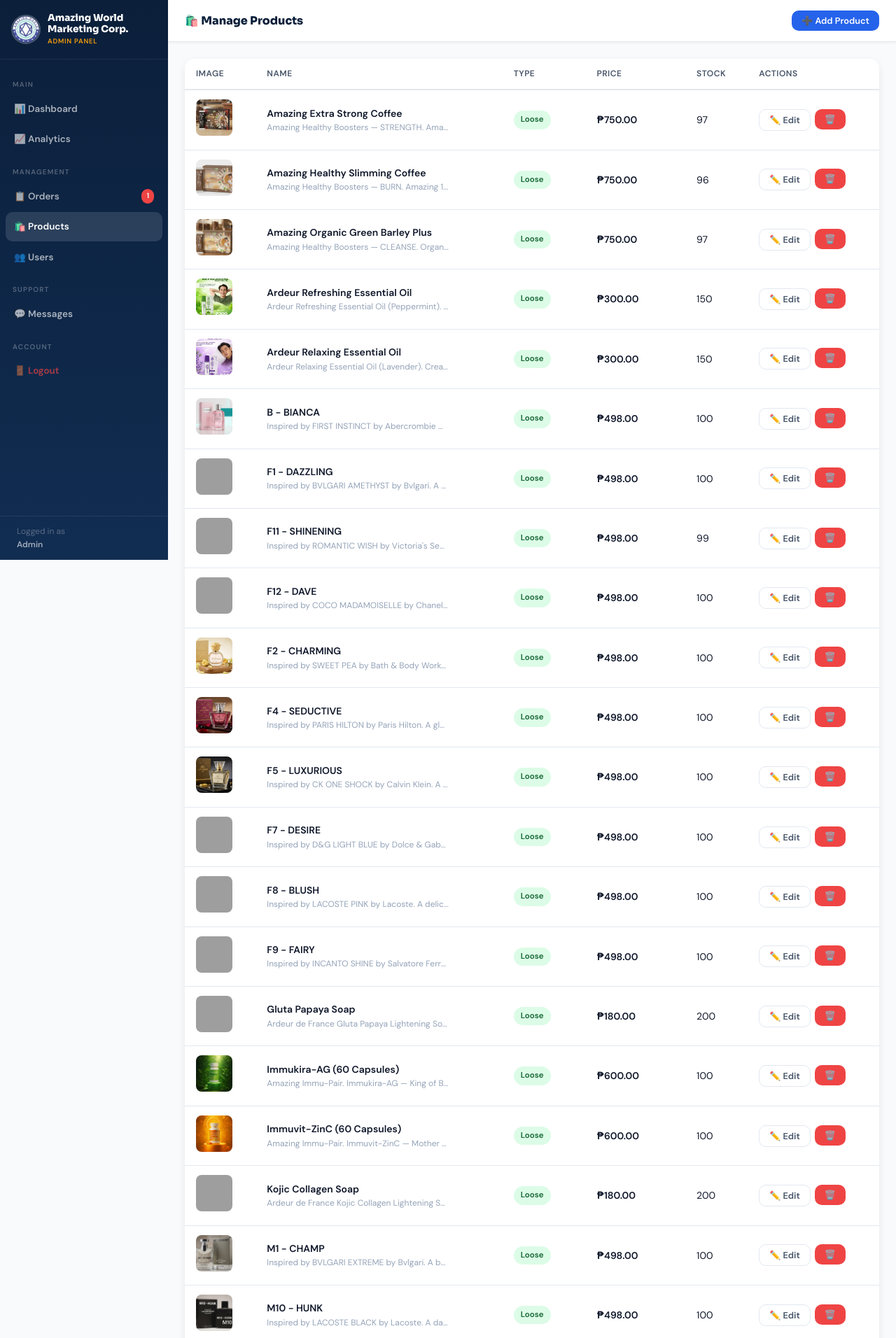
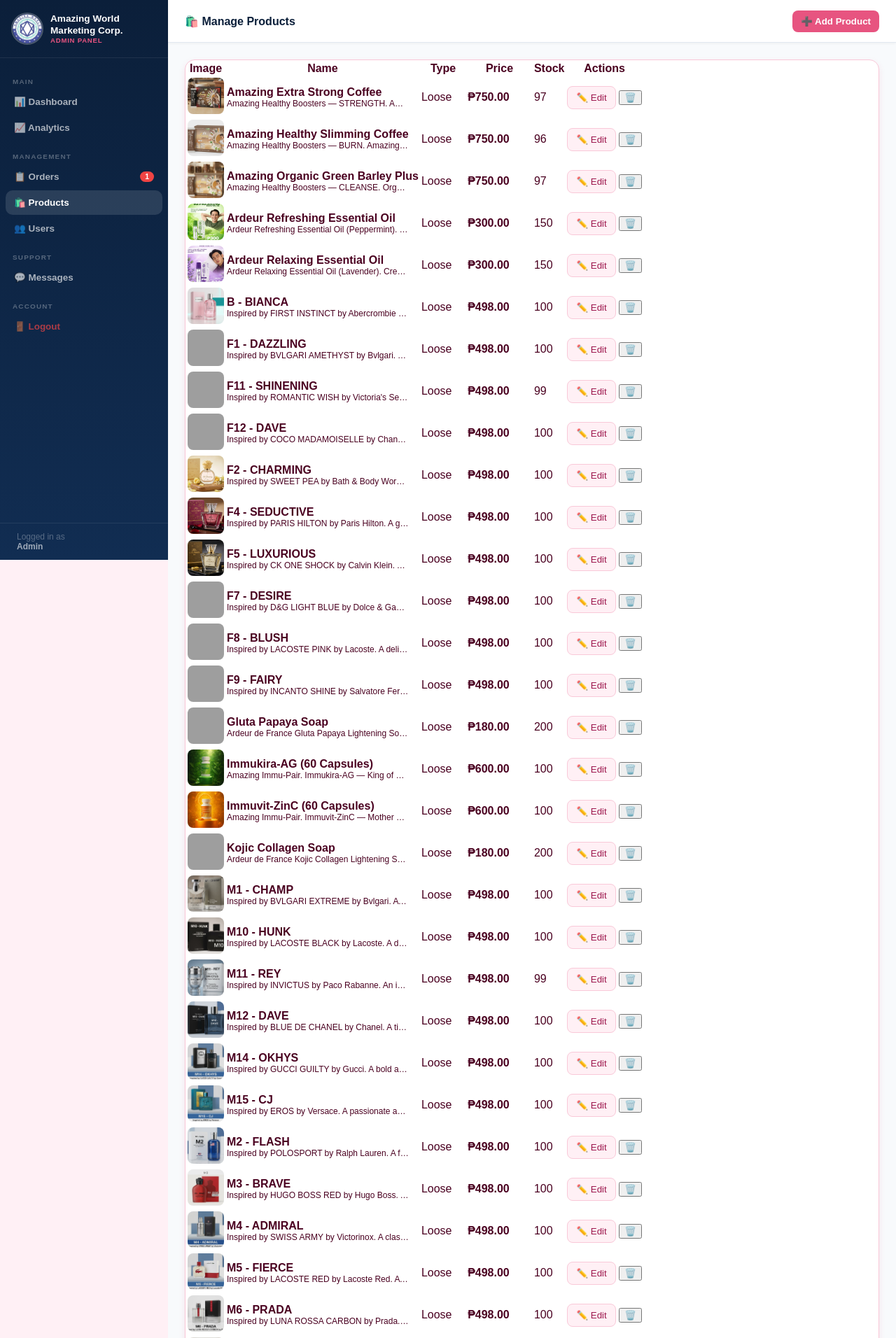
Before and after one commit to Vincent2004-Atis/An-Online-Digital-Ordering-System-with-Membership-Management, a PHP site: page /admin/manage_products.php in a window 1280 px wide. Shown: the top 1912 px of the page at 70% size. Run offline with PHP 8.4, Linux system fonts and the light colour scheme; the visitor is signed in with stand-in values (Sample User, id 1); data comes from the database, SQL or seed files in the repository; grey boxes are pictures that could not be loaded.

Commit message:
style.css

```diff
--- a/css/style.css
+++ b/css/style.css
@@ -1,99 +1,316 @@
-/* Amazing World Marketing Corporation — Main Stylesheet */
-@import url('https://fonts.googleapis.com/css2?family=Sora:wght@400;600;700;800&family=DM+Sans:wght@400;500;600&family=Plus+Jakarta+Sans:wght@400;500;600;700;800&display=swap');
-:root{--navy:#0b1f3a;--blue:#2563eb;--amber:#f59e0b;--green:#10b981;--red:#ef4444;--purple:#7c3aed;--border:#e2e8f0;--text:#0f172a;--text-2:#475569;--text-3:#94a3b8;--radius:14px;--shadow:0 4px 12px rgba(0,0,0,.08);--transition:.2s ease}
-*,*::before,*::after{box-sizing:border-box;margin:0;padding:0}
-body{font-family:'DM Sans','Plus Jakarta Sans',sans-serif;color:var(--text);line-height:1.6;background:#f8fafc}
-a{text-decoration:none;color:var(--blue)}
-img{max-width:100%}
-.section{padding:28px 0}
-.mb-24{margin-bottom:24px}
-.mt-16{margin-top:16px}
-/* NAVBAR */
-.navbar{background:var(--navy);box-shadow:0 2px 12px rgba(0,0,0,.2);position:sticky;top:0;z-index:100}
-.navbar-inner{max-width:1200px;margin:auto;padding:0 20px;display:flex;align-items:center;gap:20px;height:62px}
-.navbar-brand{display:flex;align-items:center;gap:10px;flex-shrink:0}
-.brand-text{display:flex;flex-direction:column}
-.brand-name{font-family:'Sora',sans-serif;font-weight:800;font-size:.85rem;color:#fff;line-height:1}
-.brand-sub{font-size:.6rem;color:var(--amber);font-weight:600;text-transform:uppercase;letter-spacing:.08em}
-.navbar-nav{display:flex;list-style:none;gap:4px;flex:1}
-.nav-link{display:flex;align-items:center;gap:6px;padding:8px 14px;border-radius:8px;color:rgba(255,255,255,.75);font-size:.84rem;font-weight:600;transition:all var(--transition)}
-.nav-link:hover,.nav-link.active{background:rgba(255,255,255,.12);color:#fff}
-.navbar-actions{display:flex;align-items:center;gap:10px;margin-left:auto}
-.member-badge{background:linear-gradient(135deg,#f59e0b,#d97706);color:#fff;font-size:.7rem;font-weight:700;padding:4px 12px;border-radius:20px}
-.cart-btn{display:flex;align-items:center;padding:8px 14px;background:rgba(255,255,255,.1);border-radius:10px;color:#fff;font-size:.85rem;font-weight:600;transition:all var(--transition);position:relative}
-.cart-btn:hover{background:rgba(255,255,255,.2)}
-/* FIX: badge now floats top-right of the cart button */
-.cart-badge{background:var(--amber);color:#fff;border-radius:50%;width:20px;height:20px;font-size:.7rem;font-weight:800;display:flex;align-items:center;justify-content:center;position:absolute;top:-8px;right:-8px;line-height:1}
-.profile-btn{display:flex;align-items:center;gap:8px;background:rgba(255,255,255,.1);border:none;border-radius:10px;padding:6px 12px;cursor:pointer;color:#fff;transition:all var(--transition)}
-.profile-btn:hover{background:rgba(255,255,255,.2)}
-.profile-avatar{width:30px;height:30px;border-radius:50%;background:linear-gradient(135deg,var(--blue),var(--purple));display:flex;align-items:center;justify-content:center;font-weight:800;font-size:.8rem;color:#fff;overflow:hidden;flex-shrink:0}
-.profile-avatar img{width:100%;height:100%;object-fit:cover}
-.profile-name{font-size:.82rem;font-weight:600}
-.profile-role{font-size:.65rem;font-weight:600;padding:2px 8px;border-radius:10px}
-.profile-role.member{background:rgba(245,158,11,.2);color:var(--amber)}
-.profile-role.non-member{background:rgba(255,255,255,.1);color:rgba(255,255,255,.6)}
-.profile-caret{font-size:.6rem;opacity:.5;margin-left:2px}
-.profile-dropdown{position:relative}
-.dropdown-menu{position:absolute;right:0;top:calc(100% + 8px);background:#fff;border-radius:14px;box-shadow:0 8px 32px rgba(0,0,0,.2);min-width:220px;padding:8px 0;opacity:0;pointer-events:none;transform:translateY(-8px);transition:all var(--transition);z-index:200}
-.profile-dropdown.open .dropdown-menu{opacity:1;pointer-events:all;transform:translateY(0)}
-.dropdown-header{padding:12px 16px;border-bottom:1px solid var(--border);margin-bottom:4px}
-.dh-name{font-weight:700;font-size:.9rem;color:var(--text)}
-.dh-email{font-size:.75rem;color:var(--text-3)}
-.dropdown-item{display:flex;align-items:center;gap:10px;padding:10px 16px;font-size:.85rem;color:var(--text-2);transition:all var(--transition)}
-.dropdown-item:hover{background:#f8fafc;color:var(--text)}
-.dropdown-item.danger{color:var(--red)}
-.dropdown-item.danger:hover{background:#fff1f2}
-.dropdown-divider{height:1px;background:var(--border);margin:4px 0}
-/* PAGE HERO */
-.page-hero{background:linear-gradient(135deg,var(--navy),#1a4070);color:#fff;padding:40px 24px;text-align:center}
-.page-hero h1{font-family:'Sora',sans-serif;font-size:2rem;font-weight:800;margin-bottom:8px}
-.page-hero p{opacity:.8;font-size:.95rem}
-/* CARDS */
-.card{background:#fff;border-radius:var(--radius);box-shadow:var(--shadow);overflow:hidden}
-.card-header{display:flex;justify-content:space-between;align-items:center;padding:16px 20px;border-bottom:1px solid var(--border);font-family:'Sora',sans-serif;font-weight:700;color:var(--text)}
-.card-body{padding:20px}
-/* BUTTONS */
-.btn{display:inline-flex;align-items:center;justify-content:center;gap:6px;padding:10px 20px;border-radius:10px;font-weight:600;font-size:.875rem;cursor:pointer;transition:all var(--transition);border:none;font-family:inherit}
-.btn-primary{background:var(--blue);color:#fff}.btn-primary:hover{background:#1d4ed8}
-.btn-outline{background:#fff;color:var(--text-2);border:1.5px solid var(--border)}.btn-outline:hover{border-color:var(--blue);color:var(--blue)}
-.btn-danger{background:var(--red);color:#fff}.btn-danger:hover{background:#dc2626}
-.btn-sm{padding:6px 14px;font-size:.8rem}
-/* FORMS */
-.form-control{width:100%;padding:10px 14px;border:1.5px solid var(--border);border-radius:10px;font-size:.875rem;outline:none;transition:.2s;font-family:inherit;background:#fff;color:var(--text)}
-.form-control:focus{border-color:var(--blue);box-shadow:0 0 0 3px rgba(37,99,235,.1)}
-.form-label{display:block;font-size:.75rem;font-weight:700;color:var(--text-2);margin-bottom:6px;text-transform:uppercase;letter-spacing:.04em}
-.form-group{margin-bottom:16px}
-.form-row{display:flex;gap:12px;flex-wrap:wrap}
-.form-row .form-group{flex:1;min-width:200px}
-.form-hint{font-size:.75rem;color:var(--text-3);margin-top:4px}
-/* BADGES */
-.badge{display:inline-flex;align-items:center;gap:4px;padding:4px 10px;border-radius:20px;font-size:.72rem;font-weight:700}
-.badge-green{background:#dcfce7;color:#166534}
-.badge-amber{background:#fef3c7;color:#92400e}
-.badge-blue{background:#dbeafe;color:#1e40af}
-.badge-gray{background:#f1f5f9;color:#475569}
-.badge-purple{background:#ede9fe;color:#5b21b6}
-/* TABLES */
-.table-wrap{overflow-x:auto}
-table{width:100%;border-collapse:collapse;font-size:.875rem}
-thead th{text-align:left;padding:12px 16px;border-bottom:2px solid var(--border);font-size:.75rem;font-weight:700;color:var(--text-2);text-transform:uppercase;letter-spacing:.04em;white-space:nowrap}
-tbody td{padding:13px 16px;border-bottom:1px solid var(--border);vertical-align:middle}
-tbody tr:last-child td{border-bottom:none}
-tbody tr:hover td{background:#fafafa}
-/* FILTER BAR */
-.filter-bar{display:flex;gap:6px;flex-wrap:wrap}
-.filter-tab{padding:7px 16px;border-radius:20px;font-size:.82rem;font-weight:600;color:var(--text-2);background:var(--border);transition:all var(--transition)}
-.filter-tab:hover,.filter-tab.active{background:var(--blue);color:#fff}
-.flex-between{display:flex;justify-content:space-between;align-items:center}
-/* TOASTS */
-#toast-container{position:fixed;bottom:24px;right:24px;z-index:9999;display:flex;flex-direction:column;gap:8px}
-.toast{background:#0f172a;color:#fff;padding:12px 20px;border-radius:12px;font-size:.875rem;font-weight:600;box-shadow:0 4px 20px rgba(0,0,0,.3);animation:slideIn .3s ease}
-.toast.success{background:#166534}.toast.error{background:#991b1b}
-@keyframes slideIn{from{transform:translateX(100px);opacity:0}to{transform:translateX(0);opacity:1}}
-/* ALERTS */
-.alert{padding:12px 16px;border-radius:10px;margin-bottom:16px;font-size:.875rem}
-.alert-success{background:#dcfce7;border:1px solid #4ade80;color:#166534}
-.alert-warning{background:#fffbeb;border:1px solid #fde68a;color:#92400e}
-.alert-danger{background:#fff1f2;border:1px solid #fca5a5;color:#991b1b}
-/* ACTION BUTTONS */
-.action-btns{display:flex;gap:6px}
+:root {
+  --primary: #e75480;
+  --primary-light: #f9a8c9;
+  --amber: #e75480;
+  --green: #a31689;
+  --border: #f9c8d8;
+  --radius: 14px;
+  --shadow: 0 4px 8px rgba(231,84,128,.15);
+  --transition: .25s ease;
+}
+body {
+  font-family: 'Plus Jakarta Sans','Sora',sans-serif;
+  margin: 0;
+  background: #fff0f5 !important;
+  color: #4a0020 !important;
+}
+.page-hero {
+  background: linear-gradient(135deg, #0b1f3a, #1a4070) !important;
+  color: #fff;
+  padding: 40px 24px;
+  text-align: center;
+}
+.page-hero h1 {
+  font-size: 1.8rem;
+  font-weight: 800;
+  margin: 0 0 8px;
+  color: #fff;
+}
+.page-hero p {
+  color: #8ab0d4;
+  margin: 0;
+}
+
+/* ── BANNERS ── */
+.member-banner {
+  display: flex; align-items: center; gap: 12px;
+  padding: 16px 20px; border-radius: var(--radius);
+  background: #fce7f3 !important;
+  border: 1px solid #f9c8d8 !important;
+  transition: all var(--transition);
+  margin-bottom: 24px;
+}
+.member-banner:hover { transform: translateY(-2px); box-shadow: 0 6px 12px rgba(231,84,128,.2) !important; }
+.member-banner-icon { font-size: 2rem; }
+.member-banner-text h4 { margin: 0; font-size: 1rem; color: #4a0020 !important; }
+.member-banner-text p  { margin: 2px 0 0; font-size: .875rem; color: #9d174d !important; }
+
+/* ── UPGRADE STRIP ── */
+.upgrade-strip {
+  background: linear-gradient(135deg, #fce7f3, #fdf2f8);
+  border: 1px solid #f9a8c9;
+  border-radius: var(--radius);
+  padding: 20px 24px;
+  display: flex; align-items: center;
+  justify-content: space-between;
+  gap: 16px; flex-wrap: wrap;
+  margin-bottom: 24px;
+}
+.upgrade-strip-left { display: flex; align-items: center; gap: 14px; }
+.upgrade-strip-icon { font-size: 2.4rem; }
+.upgrade-strip-text h4 { margin: 0 0 4px; font-size: 1.05rem; color: #4a0020; font-weight: 700; }
+.upgrade-strip-text p  { margin: 0; font-size: .83rem; color: #9d174d; }
+.upgrade-strip-text p span { color: #e75480; font-weight: 600; }
+.btn-upgrade {
+  background: linear-gradient(135deg, #e75480, #c9185b);
+  color: #fff !important; border: none; border-radius: 10px;
+  padding: 10px 22px; font-weight: 700; font-size: .88rem;
+  cursor: pointer; text-decoration: none;
+  display: inline-flex; align-items: center; gap: 6px;
+  white-space: nowrap; transition: all var(--transition);
+  box-shadow: 0 4px 12px rgba(231,84,128,.35);
+}
+.btn-upgrade:hover {
+  background: linear-gradient(135deg, #f472b6, #e75480);
+  transform: translateY(-2px);
+  box-shadow: 0 6px 18px rgba(231,84,128,.5);
+}
+
+/* ── PRODUCT GRID ── */
+.product-grid {
+  display: grid;
+  grid-template-columns: repeat(auto-fill, minmax(250px, 1fr));
+  gap: 10px;
+}
+.product-card {
+  background: #fff !important;
+  border: 1px solid #f9c8d8 !important;
+  border-radius: var(--radius);
+  overflow: hidden;
+  display: flex; flex-direction: column;
+  transition: all var(--transition);
+  position: relative;
+}
+.product-card:hover { transform: translateY(-3px); box-shadow: 0 8px 20px rgba(231,84,128,.2) !important; }
+.product-card.locked { border-color: rgba(231,84,128,.35) !important; }
+.product-card.locked:hover { box-shadow: 0 8px 20px rgba(231,84,128,.15) !important; }
+
+.product-img { position: relative; overflow: hidden; height: 260px; }
+.product-img img {
+  width: 100%; height: 260px;
+  object-fit: cover; object-position: center top;
+  display: block; border-bottom: 1px solid #f9c8d8;
+  transition: transform var(--transition);
+}
+.product-card:hover .product-img img { transform: scale(1.08); }
+.product-card.locked .product-img img { filter: blur(4px) brightness(0.7); }
+
+.lock-overlay {
+  position: absolute; inset: 0;
+  display: flex; flex-direction: column;
+  align-items: center; justify-content: center;
+  gap: 10px; background: rgba(249,184,204,.4); z-index: 2;
+}
+.lock-icon { font-size: 2.4rem; filter: drop-shadow(0 2px 8px rgba(0,0,0,.3)); }
+.lock-label {
+  background: rgba(231,84,128,.95); color: #fff;
+  font-size: .72rem; font-weight: 800;
+  padding: 4px 14px; border-radius: 20px;
+  letter-spacing: .05em; text-transform: uppercase;
+}
+
+.product-type-badge {
+  position: absolute; top: 10px; left: 10px;
+  background: var(--primary); color: white;
+  font-size: .68rem; font-weight: 700;
+  padding: 3px 9px; border-radius: 20px;
+  box-shadow: 0 2px 6px rgba(0,0,0,.2); z-index: 3;
+}
+.product-type-badge.glow { animation: glow 1.8s infinite alternate; }
+@keyframes glow {
+  0%  { box-shadow: 0 0 6px rgba(231,84,128,.5); }
+  100%{ box-shadow: 0 0 12px rgba(231,84,128,1); }
+}
+
+.product-info { padding: 12px 14px; display: flex; flex-direction: column; gap: 4px; }
+.product-name { font-weight: 600; color: #4a0020 !important; font-size: .9rem; }
+.product-desc { font-size: .78rem; color: #9d174d !important; height: 36px; overflow: hidden; }
+.product-price { font-weight: 700; font-size: .9rem; margin-top: 6px; color: #e75480 !important; }
+.product-card.locked .product-price { filter: blur(5px); user-select: none; pointer-events: none; }
+.category-tag { font-size: .7rem; color: #9d174d !important; margin-bottom: 2px; }
+
+/* ── ACTIONS ── */
+.product-actions { display: flex; flex-direction: column; gap: 6px; padding: 0 12px 12px; }
+.qty-control { display: flex; align-items: center; gap: 6px; }
+.qty-btn {
+  background: #fff0f5 !important; border: 1px solid #f9c8d8 !important;
+  color: #4a0020 !important; padding: 4px 10px; border-radius: 6px;
+  cursor: pointer; font-weight: 600;
+}
+.qty-btn:hover { background: #fce7f3 !important; }
+.qty-input {
+  width: 40px; text-align: center;
+  border: 1px solid #f9c8d8 !important; border-radius: 6px;
+  background: #fff0f5 !important; color: #4a0020 !important;
+}
+.btn-full { width: 100%; }
+.btn-primary {
+  background: #e75480 !important; color: white !important; border: none;
+  border-radius: 8px; padding: 8px 12px; font-weight: 600; cursor: pointer;
+  display: flex; align-items: center; justify-content: center; gap: 4px;
+  transition: all var(--transition);
+}
+.btn-primary:hover { background: #c9185b !important; }
+.btn-outline {
+  background: #fff0f5 !important; color: #9d174d !important;
+  border: 1px solid #f9c8d8 !important;
+  border-radius: 8px; padding: 8px 12px; cursor: not-allowed;
+}
+.btn-locked {
+  background: linear-gradient(135deg, #e75480, #c9185b) !important;
+  color: #fff !important; border: none; border-radius: 8px; padding: 8px 12px;
+  font-weight: 700; cursor: pointer;
+  display: flex; align-items: center; justify-content: center; gap: 6px;
+  transition: all var(--transition); font-size: .85rem; text-decoration: none;
+}
+.btn-locked:hover {
+  background: linear-gradient(135deg, #f472b6, #e75480) !important;
+  transform: translateY(-1px); box-shadow: 0 4px 12px rgba(231,84,128,.4);
+}
+
+/* ── FILTERS ── */
+.filter-bar { display: flex; gap: 6px; flex-wrap: wrap; }
+.filter-tab {
+  padding: 7px 16px; border-radius: 20px; font-size: .82rem; font-weight: 600;
+  color: #9d174d !important; background: #fce7f3 !important;
+  border: 1px solid #f9c8d8 !important;
+  transition: background 0.3s ease, border-color 0.3s ease, color 0.3s ease, transform 0.25s ease;
+  text-decoration: none; display: inline-block;
+  text-transform: uppercase; letter-spacing: 0.04em;
+}
+.filter-tab:hover { transform: translateY(-2px); box-shadow: 0 4px 12px rgba(231,84,128,.2); }
+.filter-tab.locked-tab {
+  color: #e75480 !important; border-color: rgba(231,84,128,.4) !important;
+  background: rgba(231,84,128,.07) !important;
+}
+.filter-tab.locked-tab:hover {
+  background: rgba(231,84,128,.15) !important; border-color: #e75480 !important;
+}
+
+/* ACTIVE STATE */
+.filter-tab.active {
+  background: linear-gradient(135deg, #e75480, #c9185b) !important;
+  color: #ffffff !important;
+  border-color: #e75480 !important;
+  box-shadow: 0 4px 16px rgba(231,84,128,.4);
+  transform: translateY(-1px);
+}
+.filter-bar.type-bar .filter-tab { padding: 10px 24px; font-size: .85rem; border-radius: 30px; }
+.filter-bar.type-bar .filter-tab.active {
+  background: linear-gradient(135deg, #e75480, #c9185b) !important;
+  border-color: #e75480 !important;
+  box-shadow: 0 4px 18px rgba(231,84,128,.45);
+}
+.filter-bar.type-bar .filter-tab:hover:not(.active) {
+  border-color: #e75480 !important; color: #e75480 !important;
+  box-shadow: 0 4px 14px rgba(231,84,128,.2);
+}
+
+/* ── FILTER SECTION ── */
+.filter-section { display: flex; flex-direction: column; align-items: center; gap: 12px; margin-bottom: 28px; }
+.filter-bar { display: flex; gap: 8px; flex-wrap: wrap; justify-content: center; }
+.filter-divider { width: 100%; height: 1px; background: linear-gradient(90deg, transparent, #f9c8d8, transparent); margin: 2px 0; }
+
+/* ── EMPTY STATE ── */
+.card {
+  background: #fff !important; border: 1px solid #f9c8d8 !important;
+  color: #4a0020 !important; border-radius: var(--radius);
+  box-shadow: var(--shadow); overflow: hidden;
+}
+.card h3 { color: #4a0020; }
+.card p  { color: #9d174d; }
+
+/* ── HOW TO JOIN ── */
+.how-to-join {
+  background: linear-gradient(135deg, #fdf2f8, #fff0f5);
+  border-top: 1px solid #f9c8d8;
+  padding: 60px 50px;
+}
+.how-to-join h2 {
+  text-align: center; font-family: 'Sora', sans-serif;
+  font-size: 1.8rem; font-weight: 800; color: #4a0020; margin-bottom: 8px;
+}
+.how-to-join .subtitle {
+  text-align: center; color: #9d174d; font-size: .9rem;
+  margin: 0 auto 48px; max-width: 500px; line-height: 1.6;
+}
+.steps-track {
+  position: relative; display: flex;
+  justify-content: center; align-items: flex-start;
+  max-width: 900px; margin: 0 auto;
+}
+.steps-track::before {
+  content: ''; position: absolute; top: 28px;
+  left: calc(16.66% + 28px); right: calc(16.66% + 28px);
+  height: 3px; background: linear-gradient(90deg, #f9b8cc, #e75480); z-index: 0;
+}
+.step { flex: 1; display: flex; flex-direction: column; align-items: center; text-align: center; position: relative; z-index: 1; padding: 0 16px; }
+.step-number {
+  width: 56px; height: 56px; border-radius: 50%;
+  background: linear-gradient(135deg, #e75480, #c9185b);
+  color: #fff; font-size: 1.4rem; font-weight: 800;
+  display: flex; align-items: center; justify-content: center;
+  margin-bottom: 20px; box-shadow: 0 4px 16px rgba(231,84,128,.4);
+  font-family: 'Sora', sans-serif;
+}
+.step-img-placeholder {
+  width: 100%; max-width: 240px; height: 150px;
+  border-radius: 12px; border: 2px solid #f9c8d8; margin-bottom: 16px;
+  display: flex; align-items: center; justify-content: center; font-size: 3rem;
+}
+.step:nth-child(1) .step-img-placeholder { background: linear-gradient(135deg,#fce7f3,#fdf2f8); }
+.step:nth-child(2) .step-img-placeholder { background: linear-gradient(135deg,#fdf2f8,#fff0f5); }
+.step:nth-child(3) .step-img-placeholder { background: linear-gradient(135deg,#fff0f5,#fce7f3); }
+.step-title { font-size: .95rem; font-weight: 700; color: #4a0020; margin-bottom: 8px; }
+.step-desc  { font-size: .78rem; color: #9d174d; line-height: 1.6; }
+.join-cta { text-align: center; margin-top: 40px; }
+.join-cta p { color: #9d174d; font-size: .85rem; margin-bottom: 16px; }
+
+/* ── ANIMATED MEMBER BANNER ── */
+.member-banner::before {
+  content: ''; position: absolute; top: 0; left: -100%;
+  width: 60%; height: 100%;
+  background: linear-gradient(90deg, transparent, rgba(231,84,128,.08), transparent);
+  animation: bannerShine 3s infinite;
+}
+@keyframes bannerShine { 0% { left: -100%; } 100% { left: 200%; } }
+.member-banner:hover { border-color: rgba(231,84,128,.6) !important; box-shadow: 0 8px 30px rgba(231,84,128,.25) !important; }
+.member-banner-icon { font-size: 2.2rem; animation: float 3s ease-in-out infinite; }
+@keyframes float { 0%,100% { transform: translateY(0); } 50% { transform: translateY(-5px); } }
+
+/* ── PAGE TRANSITION ── */
+.page-transition { position: fixed; inset: 0; z-index: 99999; pointer-events: none; display: flex; align-items: center; justify-content: center; }
+.pt-panel {
+  position: absolute; inset: 0;
+  background: linear-gradient(135deg, #f9b8cc, #e75480);
+  transform: scaleY(0); transform-origin: bottom;
+  transition: transform .5s cubic-bezier(.77,0,.18,1);
+}
+.pt-logo { position: relative; z-index: 2; opacity: 0; transform: scale(.5); transition: all .4s ease .2s; text-align: center; }
+.pt-logo-icon { font-size: 3rem; display: block; margin-bottom: 8px; animation: ptSpin 1s linear infinite; }
+.pt-logo-text { font-family: 'Sora', sans-serif; font-weight: 800; font-size: 1rem; color: #fff; letter-spacing: .1em; text-transform: uppercase; }
+.pt-logo-bar { width: 0; height: 3px; background: linear-gradient(90deg, #fff, #fce7f3); border-radius: 2px; margin: 10px auto 0; transition: width .5s ease .3s; }
+.page-transition.active .pt-panel  { transform: scaleY(1); }
+.page-transition.active .pt-logo   { opacity: 1; transform: scale(1); }
+.page-transition.active .pt-logo-bar { width: 120px; }
+@keyframes ptSpin { 0% { transform: rotate(0deg) scale(1); } 50% { transform: rotate(180deg) scale(1.2); } 100% { transform: rotate(360deg) scale(1); } }
+.ripple-effect { position: fixed; border-radius: 50%; background: rgba(231,84,128,.2); transform: scale(0); animation: rippleOut .6s ease-out forwards; pointer-events: none; z-index: 9998; }
+@keyframes rippleOut { to { transform: scale(8); opacity: 0; } }
+
+@media(max-width:768px){
+  .steps-track { flex-direction: column; align-items: center; gap: 32px; }
+  .steps-track::before { display: none; }
+  .how-to-join { padding: 40px 20px; }
+  .upgrade-strip { flex-direction: column; text-align: center; }
+  .upgrade-strip-left { flex-direction: column; text-align: center; }
+}
```
